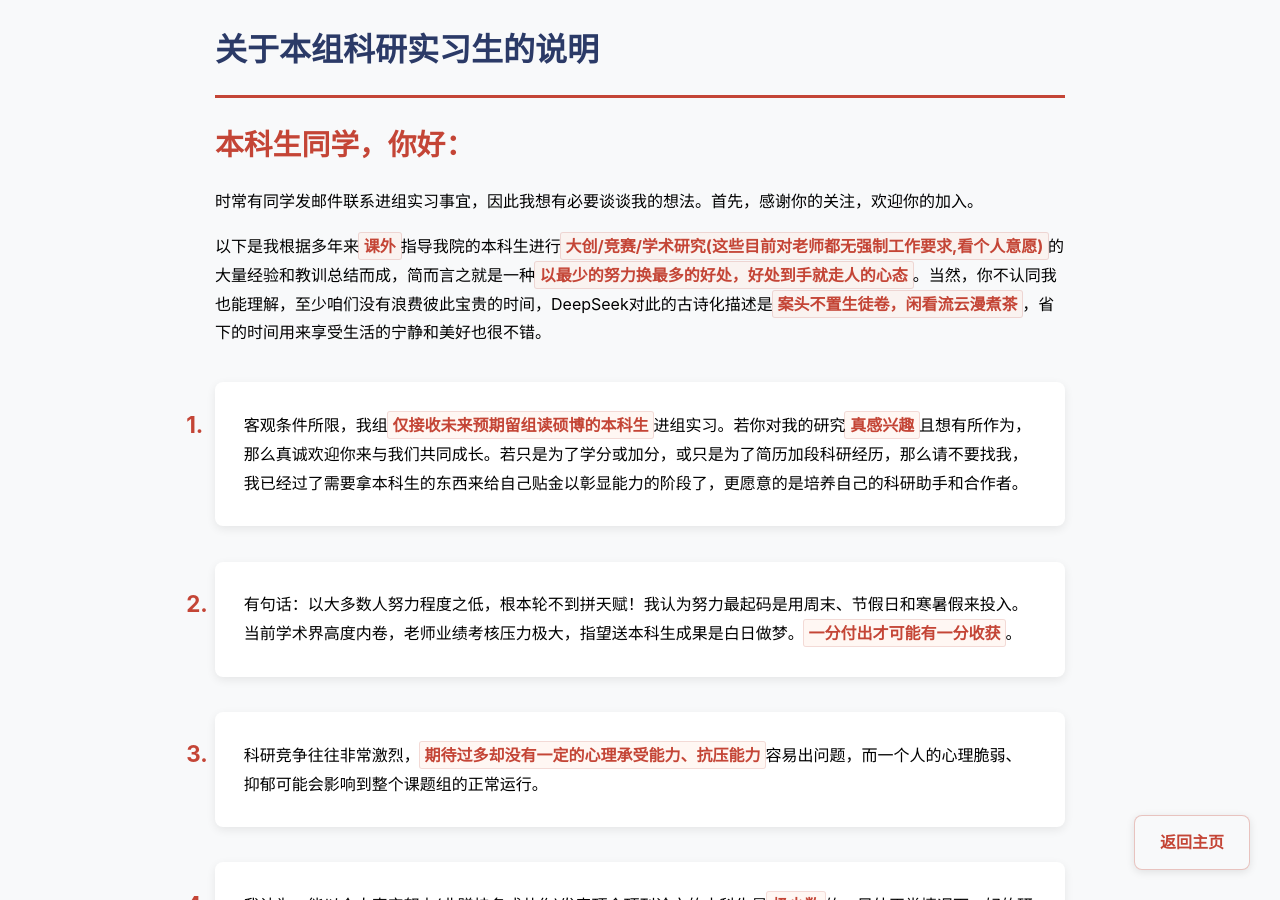
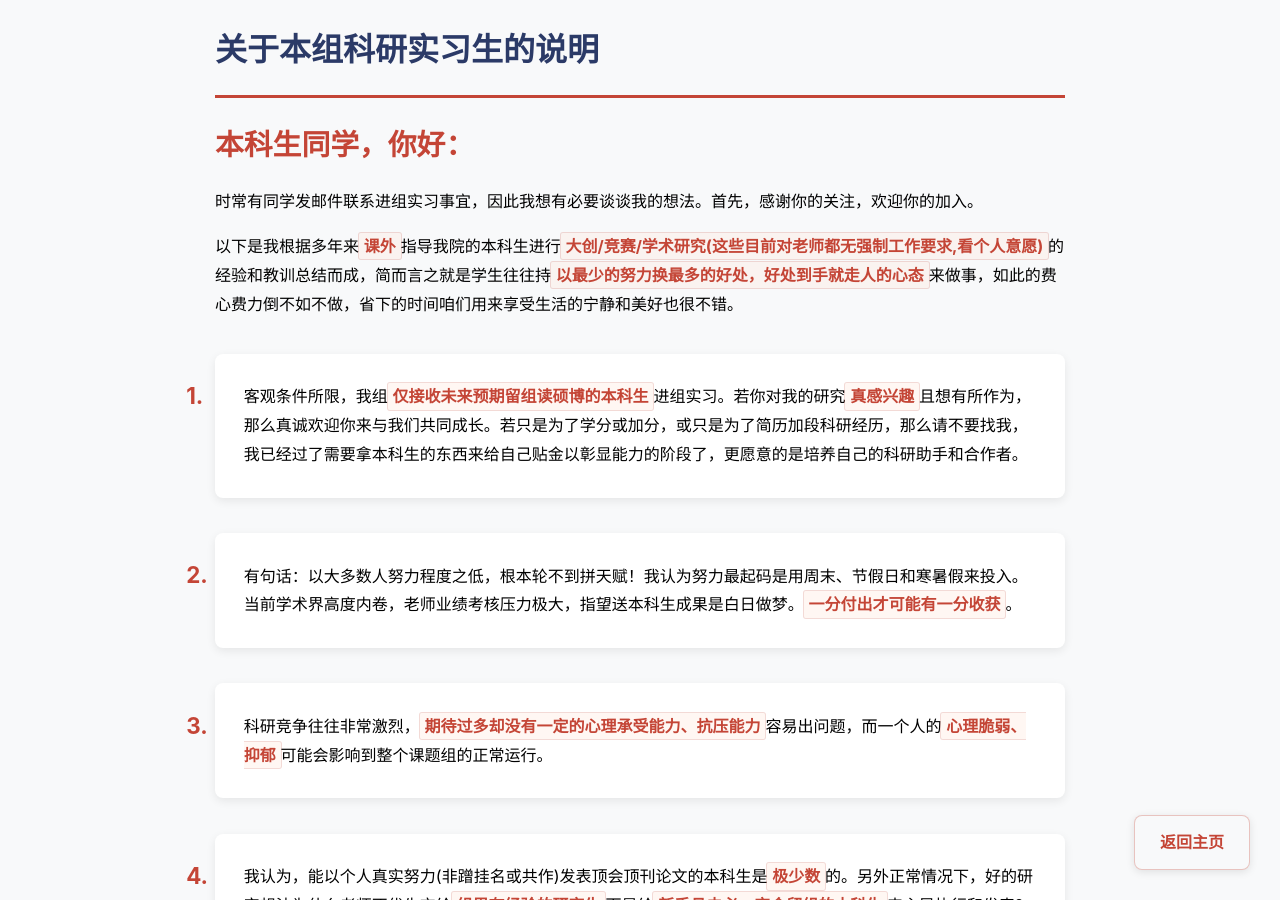
Before and after one commit to fangvv/Homepage, a Jekyll site: the page faq.html, which Jekyll copies as it is, in a window 1280 px wide and 900 px high. Built offline with Jekyll 4.4.1, drawn with Linux system fonts in a browser that asks for light colours; comment, search, counter and statistics services are not loaded.

Commit message:
update faq

```diff
--- a/faq.html
+++ b/faq.html
@@ -91,14 +91,14 @@
     <p><span class="greeting">本科生同学，你好：</span>
 
     时常有同学发邮件联系进组实习事宜，因此我想有必要谈谈我的想法。首先，感谢你的关注，欢迎你的加入。</p>
-   <p>以下是我根据多年来<strong>课外</strong>指导我院的本科生进行<strong>大创/竞赛/学术研究(这些目前对老师都无强制工作要求,看个人意愿)</strong>的大量经验和教训总结而成，简而言之就是一种<strong>以最少的努力换最多的好处，好处到手就走人的心态</strong>。当然，你不认同我也能理解，至少咱们没有浪费彼此宝贵的时间，DeepSeek对此的古诗化描述是<strong>案头不置生徒卷，闲看流云漫煮茶</strong>，省下的时间用来享受生活的宁静和美好也很不错。</p>
+   <p>以下是我根据多年来<strong>课外</strong>指导我院的本科生进行<strong>大创/竞赛/学术研究(这些目前对老师都无强制工作要求,看个人意愿)</strong>的经验和教训总结而成，简而言之就是学生往往持<strong>以最少的努力换最多的好处，好处到手就走人的心态</strong>来做事，如此的费心费力倒不如不做，省下的时间咱们用来享受生活的宁静和美好也很不错。</p>
 
     <ol>
 <li>客观条件所限，我组<strong>仅接收未来预期留组读硕博的本科生</strong>进组实习。若你对我的研究<strong>真感兴趣</strong>且想有所作为，那么真诚欢迎你来与我们共同成长。若只是为了学分或加分，或只是为了简历加段科研经历，那么请不要找我，我已经过了需要拿本科生的东西来给自己贴金以彰显能力的阶段了，更愿意的是培养自己的科研助手和合作者。</li>
 
 <li>有句话：以大多数人努力程度之低，根本轮不到拼天赋！我认为努力最起码是用周末、节假日和寒暑假来投入。当前学术界高度内卷，老师业绩考核压力极大，指望送本科生成果是白日做梦。<strong>一分付出才可能有一分收获</strong>。</li>
 
-<li>科研竞争往往非常激烈，<strong>期待过多却没有一定的心理承受能力、抗压能力</strong>容易出问题，而一个人的心理脆弱、抑郁可能会影响到整个课题组的正常运行。</li>
+<li>科研竞争往往非常激烈，<strong>期待过多却没有一定的心理承受能力、抗压能力</strong>容易出问题，而一个人的<strong>心理脆弱、抑郁</strong>可能会影响到整个课题组的正常运行。</li>
 
 <li>我认为，能以个人真实努力(非蹭挂名或共作)发表顶会顶刊论文的本科生是<strong>极少数</strong>的。另外正常情况下，好的研究想法为什么老师不优先交给<strong>组里有经验的研究生</strong>而是给<strong>新手且未必一定会留组的本科生</strong>来主导执行和发表?</li>
 
```
